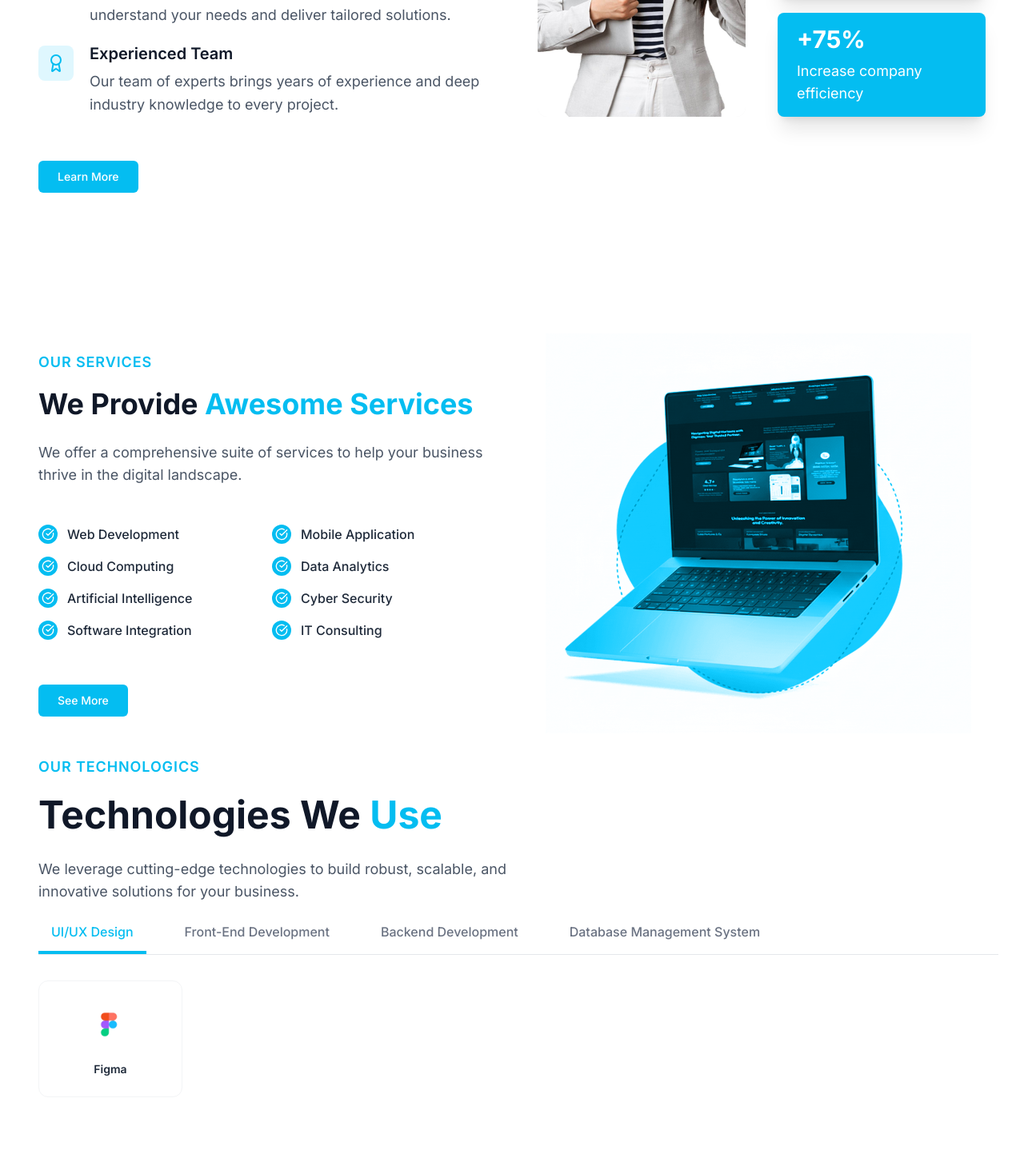
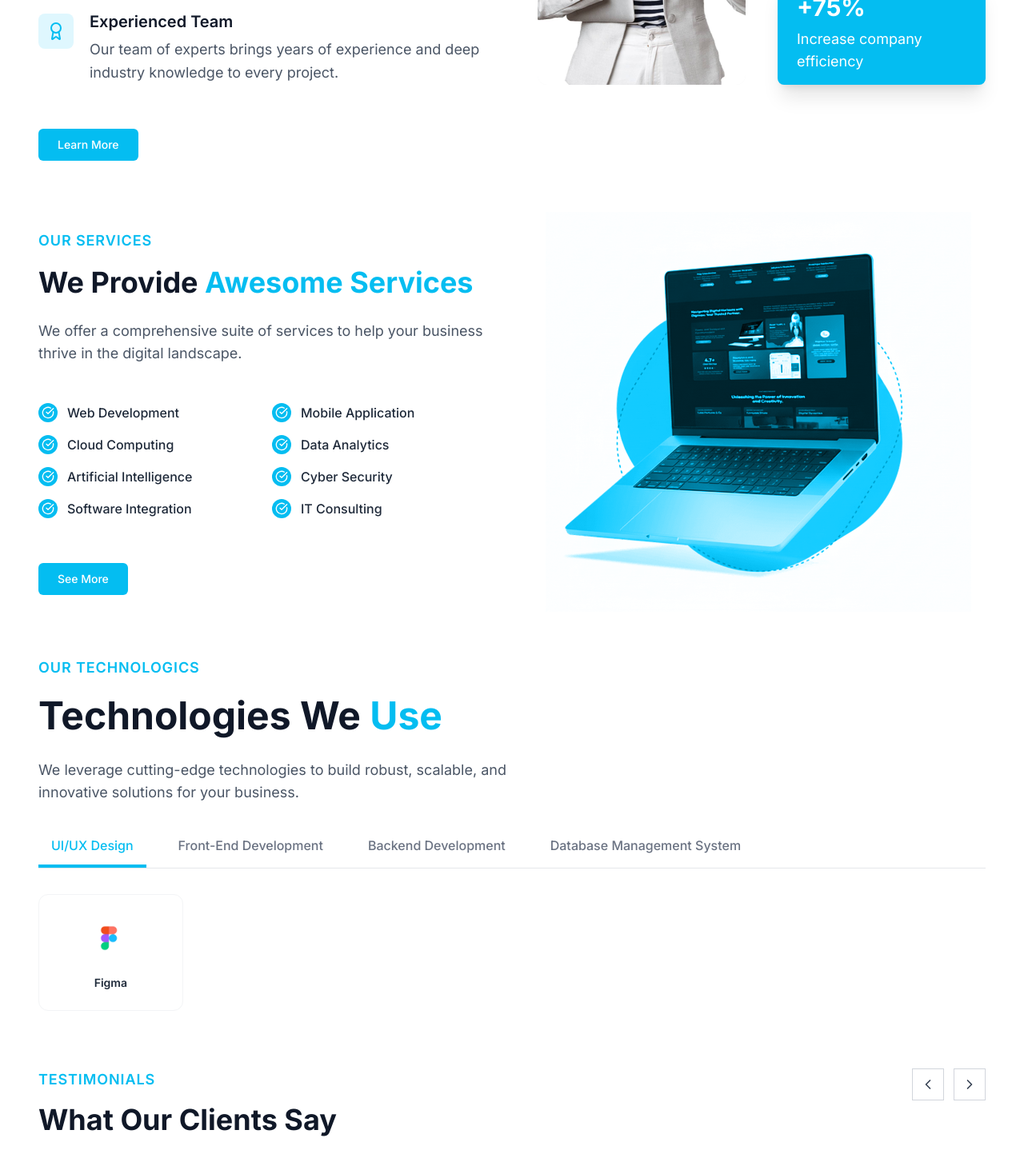
Before and after one commit to malinisaran/Mk-Master, a Next.js app: page / in a window 1280 px wide. Shown: the part 1330-2778 px from the top of the page at 80% size. Built offline with nearby package versions, Linux system fonts and the light colour scheme.

Commit message:
responsve 2

```diff
--- a/app/home/AboutSection.tsx
+++ b/app/home/AboutSection.tsx
@@ -29,7 +29,7 @@ interface AboutSectionProps {
 
 export default function AboutSection({ showLearnMore = true }: AboutSectionProps) {
   return (
-    <section id="about" className="py-6 sm:py-8 md:py-12 lg:py-16 xl:py-20 bg-white">
+    <section id="about" className="py-4 sm:py-6 md:py-8 lg:py-10 bg-white">
       <div className="max-w-7xl mx-auto px-4 sm:px-6 md:px-8 lg:px-12">
         <div className="grid grid-cols-1 lg:grid-cols-2 gap-6 sm:gap-8 md:gap-10 lg:gap-12 xl:gap-16 items-center">
           {/* Left Column */}
--- a/app/home/CallToAction.tsx
+++ b/app/home/CallToAction.tsx
@@ -4,7 +4,7 @@ import { motion } from 'framer-motion';
 
 export default function CallToAction() {
   return (
-    <section className="py-12 sm:py-16 md:py-20 text-white relative">
+    <section className="pt-4 sm:pt-6 md:pt-8 pb-8 sm:pb-12 md:pb-16 text-white relative">
       <div
         className="absolute inset-0 bg-cover bg-center bg-no-repeat"
         style={{ backgroundImage: 'url(/ctaimage.png)' }}
--- a/app/home/ServicesSection.tsx
+++ b/app/home/ServicesSection.tsx
@@ -32,7 +32,7 @@ const services = [
 
 export default function ServicesSection() {
   return (
-    <section id="services" className="py-8 sm:py-12 md:py-16 mt-4 sm:mt-6 md:mt-8 bg-white">
+    <section id="services" className="pt-2 sm:pt-4 md:pt-6 pb-4 sm:pb-6 md:pb-8 bg-white">
       <div className="max-w-7xl mx-auto px-4 sm:px-6 md:px-8 lg:px-12">
         <div className="grid grid-cols-1 lg:grid-cols-2 gap-6 sm:gap-8 md:gap-10 lg:gap-12 items-center">
           {/* Left Column - Content */}
--- a/app/home/Technologies.tsx
+++ b/app/home/Technologies.tsx
@@ -106,9 +106,9 @@ export default function Technologies() {
   const [activeTab, setActiveTab] = useState<string>('UI/UX Design');
 
   return (
-    <section className="py-16 -mt-25 ml-4 bg-white">
-      <div className="max-w-7xl mx-auto px-4 sm:px-6 lg:px-8">
-        <div className="text-left mb-12">
+    <section className="pt-2 sm:pt-4 md:pt-6 pb-4 sm:pb-6 md:pb-8 bg-white">
+      <div className="max-w-7xl mx-auto px-4 sm:px-6 md:px-8 lg:px-12">
+        <div className="text-left mb-3 sm:mb-4 md:mb-6">
           <motion.div
             className="inline-block text-sm sm:text-base md:text-lg font-semibold uppercase tracking-wider mb-2 sm:mb-3 md:mb-4 text-[#04BDF1]"
             initial={{ opacity: 0, y: 20 }}
@@ -129,7 +129,7 @@ export default function Technologies() {
           </motion.h2>
 
           <motion.p
-            className="text-lg text-gray-600 max-w-2xl"
+            className="text-sm sm:text-base md:text-lg text-gray-600 max-w-2xl"
             initial={{ opacity: 0, y: 20 }}
             whileInView={{ opacity: 1, y: 0 }}
             viewport={{ once: true }}
@@ -139,8 +139,8 @@ export default function Technologies() {
           </motion.p>
         </div>
 
-        <div className="mb-12 -mt-10">
-          <div className="flex flex-wrap gap-4 sm:gap-6 md:gap-8 mb-8 border-b border-gray-200 overflow-x-auto">
+        <div className="mb-0 sm:mb-2 md:mb-4">
+          <div className="flex flex-wrap gap-3 sm:gap-4 md:gap-6 mb-6 sm:mb-8 border-b border-gray-200 overflow-x-auto">
             {Object.keys(technologies).map((tab) => (
               <button
                 key={tab}
@@ -169,7 +169,7 @@ export default function Technologies() {
             initial={{ opacity: 0, y: 20 }}
             animate={{ opacity: 1, y: 0 }}
             transition={{ duration: 0.4 }}
-            className="grid grid-cols-2 sm:grid-cols-3 md:grid-cols-4 lg:grid-cols-5 xl:grid-cols-6 gap-4 sm:gap-6 w-full"
+            className="grid grid-cols-2 sm:grid-cols-3 md:grid-cols-4 lg:grid-cols-5 xl:grid-cols-6 gap-3 sm:gap-4 md:gap-5 w-full"
           >
             {technologies[activeTab].map((tech, index) => (
               <motion.div
@@ -177,7 +177,7 @@ export default function Technologies() {
                 initial={{ opacity: 0, scale: 0.9 }}
                 animate={{ opacity: 1, scale: 1 }}
                 transition={{ duration: 0.3, delay: index * 0.05 }}
-                className="group bg-white rounded-xl border border-gray-100 hover:border-[#04BDF1]/20 hover:shadow-lg transition-all duration-300 p-6 flex flex-col items-center justify-center min-h-[140px] cursor-pointer"
+                className="group bg-white rounded-xl border border-gray-100 hover:border-[#04BDF1]/20 hover:shadow-lg transition-all duration-300 p-4 sm:p-5 md:p-6 flex flex-col items-center justify-center min-h-[120px] sm:min-h-[130px] md:min-h-[140px] cursor-pointer"
               >
                 <div
                   className="relative mb-4 flex items-center justify-center transition-transform duration-300 group-hover:scale-110"
--- a/app/home/Testimonials.tsx
+++ b/app/home/Testimonials.tsx
@@ -71,11 +71,11 @@ export default function Testimonials() {
   ].filter(Boolean);
 
   return (
-    <section className="py-8 sm:py-12 md:py-16 bg-white">
+    <section className="pt-2 sm:pt-4 md:pt-6 pb-4 sm:pb-6 md:pb-8 bg-white">
       <div className="max-w-7xl mx-auto px-4 sm:px-6 md:px-8 lg:px-12">
         {/* Header */}
-        <div className="mb-6 sm:mb-8 md:mb-12">
-          <div className="flex flex-col md:flex-row md:items-start md:justify-between md:gap-8 mb-6 sm:mb-8">
+        <div className="mb-4 sm:mb-6 md:mb-8">
+          <div className="flex flex-col md:flex-row md:items-start md:justify-between md:gap-8 mb-4 sm:mb-6">
             <div className="flex-1">
               <motion.div
                 className="inline-block text-sm sm:text-base md:text-lg font-semibold uppercase tracking-wider mb-2 sm:mb-3 md:mb-4 text-[#04BDF1]"
```
